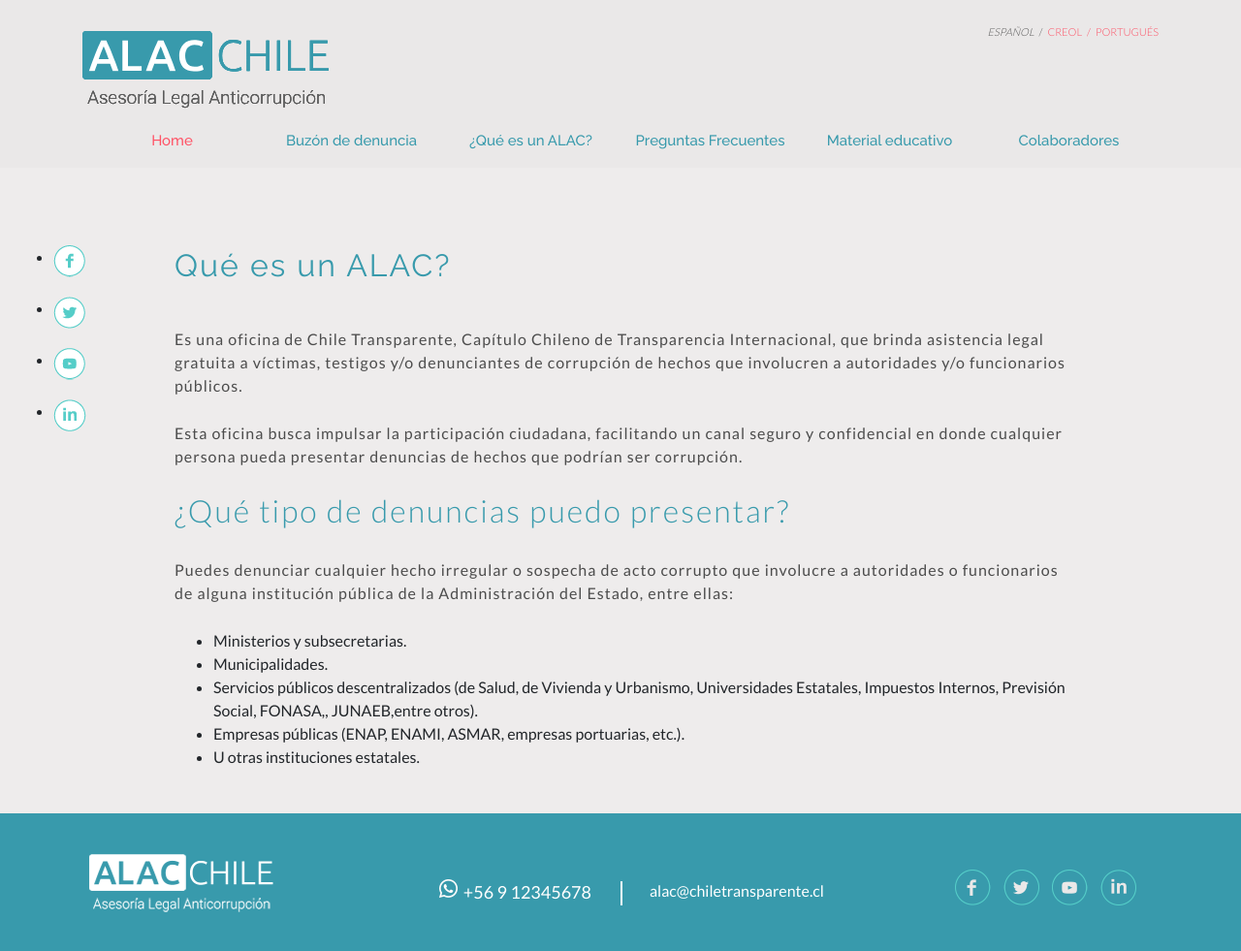
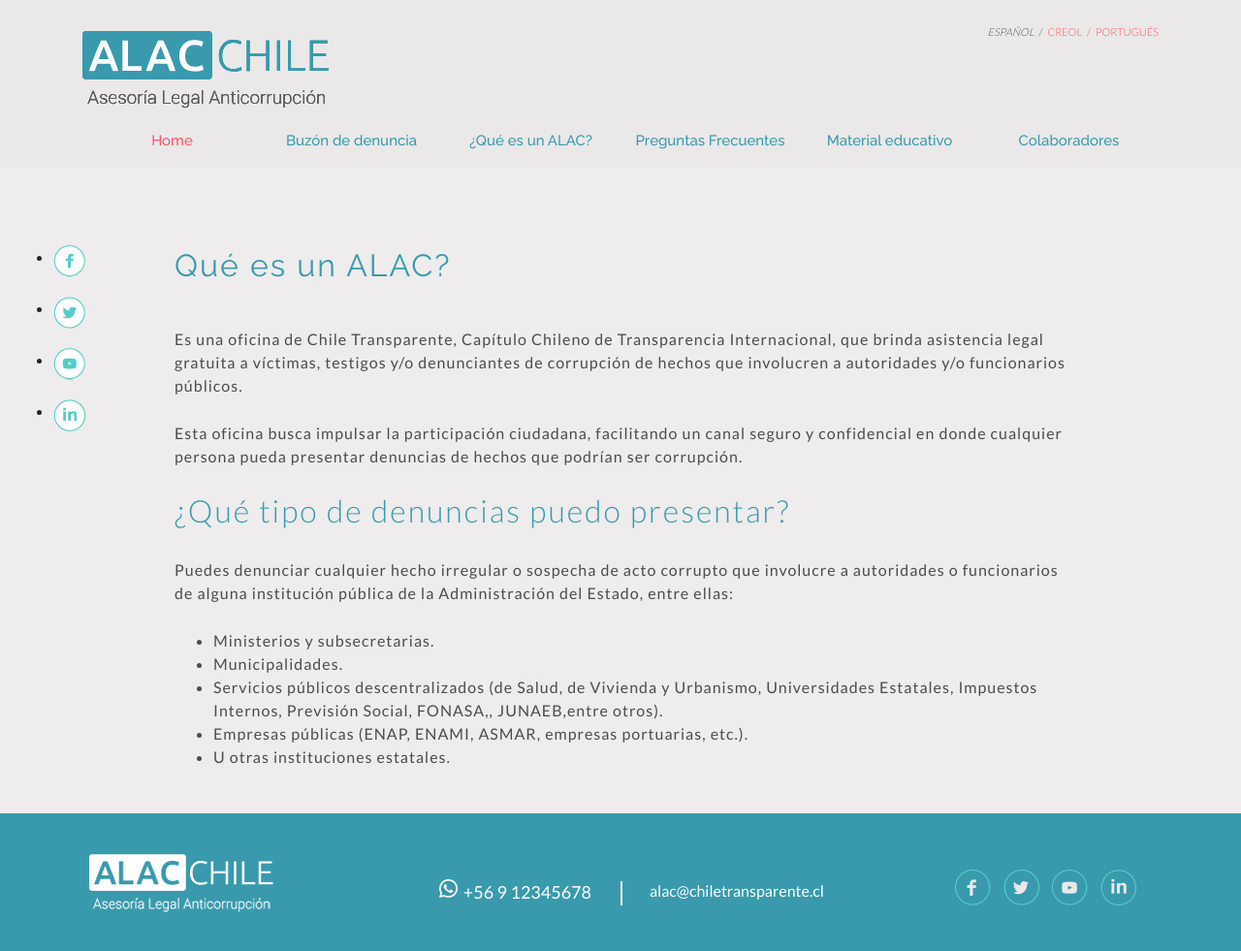
Before and after one commit to taniaadmin2020/denunciacorrupcion.github.io, a Jekyll site: the page built from about.md, in a window 1280 px wide. Shown: the whole page at 97% size. Built offline with Jekyll 4.4.1, drawn with Linux system fonts in a browser that asks for light colours.

Commit message:
change css

```diff
--- a/assets/css/main.css
+++ b/assets/css/main.css
@@ -450,6 +450,13 @@ footer .redes li a.linkedin{
 	color: #9b9b9b;
 	margin-bottom: 55px;
 }
+.articulo li{
+  font-family: 'Lato', sans-serif;
+  font-weight: 400;
+  font-size: 16px;
+  letter-spacing: 1px;
+  color: #4c4c4c;
+}
 .articulo p{
 	font-family: 'Lato', sans-serif;
 	font-weight: 400;
```
